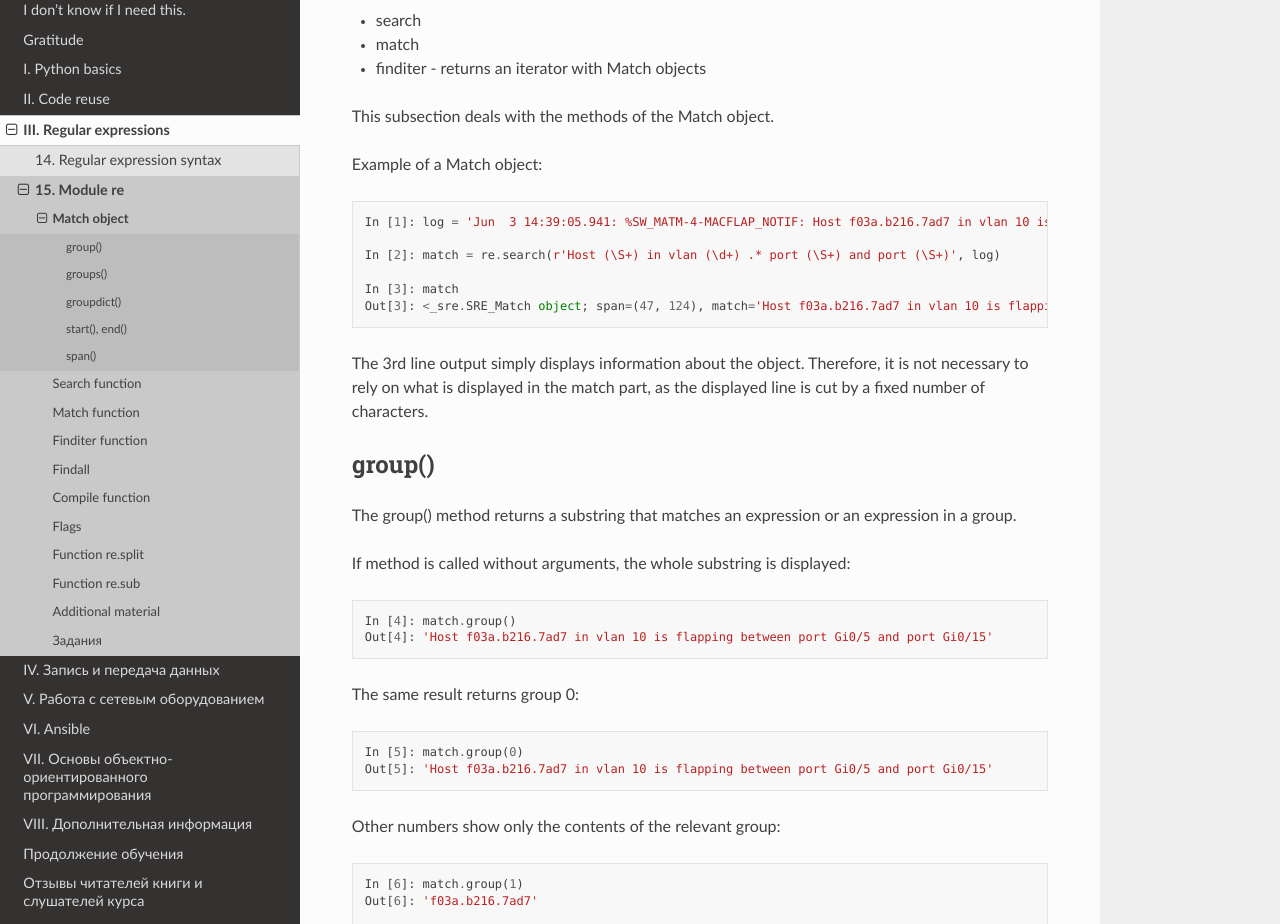
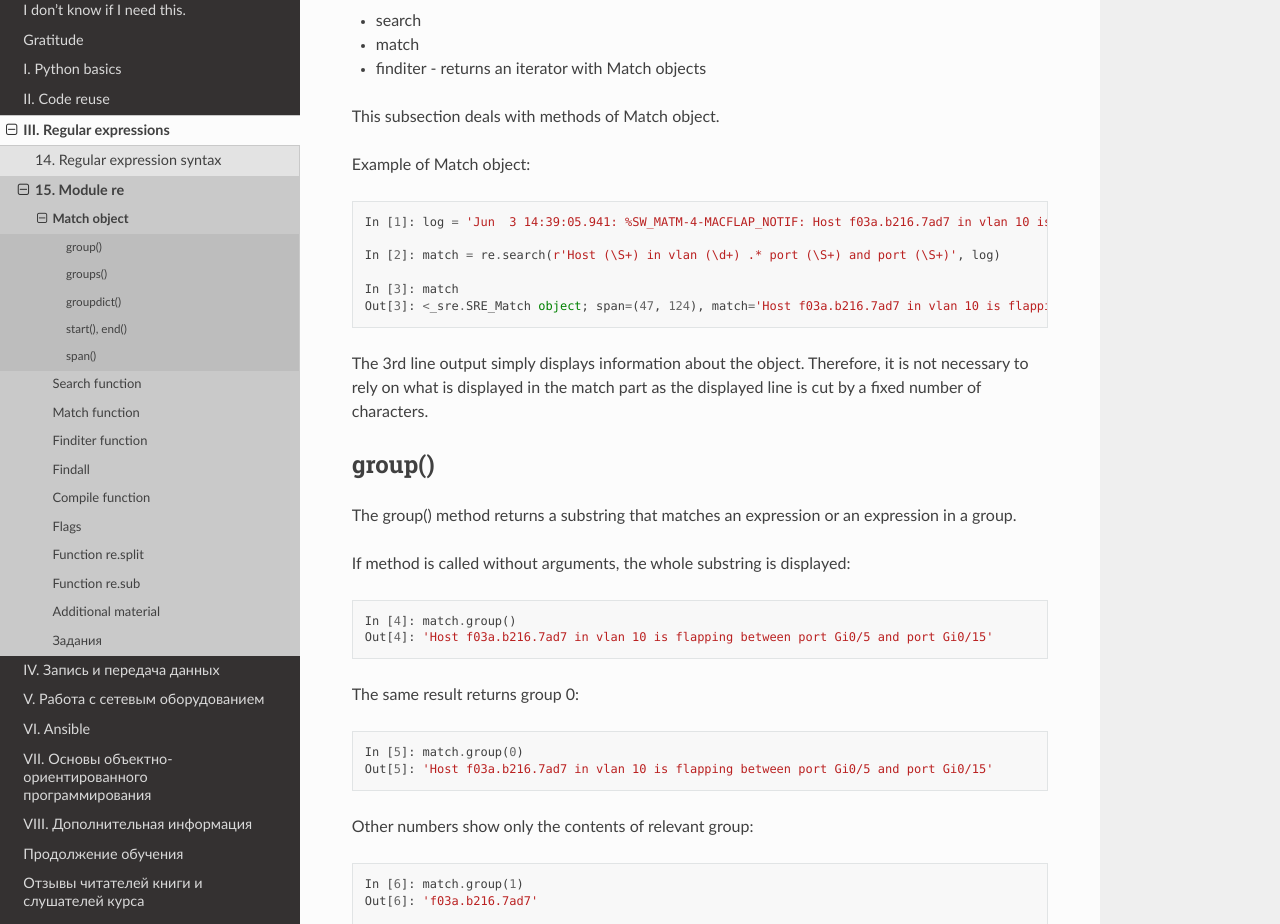
Before and after one commit to Aidar5/nattoeng, a Sphinx documentation site: the page built from docs/source/book/15_module_re/match_object.rst, in a window 1280 px wide and 1400 px high. Shown: the part 246-1170 px from the top of the window. Built offline with Sphinx 7.4.7 and the Read the Docs theme 2.0.0, drawn with Linux system fonts in a browser that asks for light colours; pages that are not in the unit, such as notebooks, are missing from menus; some of the changed text lies outside the part shown.

Commit message:
Update match_object.rst

```diff
--- a/docs/source/book/15_module_re/match_object.rst
+++ b/docs/source/book/15_module_re/match_object.rst
@@ -7,9 +7,9 @@ In **re** module, several functions return Match object if a match is found:
 * match
 * finditer - returns an iterator with Match objects
 
-This subsection deals with the methods of the Match object.
+This subsection deals with methods of Match object.
 
-Example of a Match object:
+Example of Match object:
 
 .. code:: python
 
@@ -20,7 +20,7 @@ Example of a Match object:
     In [3]: match
     Out[3]: <_sre.SRE_Match object; span=(47, 124), match='Host f03a.b216.7ad7 in vlan 10 is flapping betwee>'
 
-The 3rd line output simply displays information about the object. Therefore, it is not necessary to rely on what is displayed in the match part, as the displayed line is cut by a fixed number of characters.
+The 3rd line output simply displays information about the object. Therefore, it is not necessary to rely on what is displayed in the match part as the displayed line is cut by a fixed number of characters.
 
 group()
 ^^^^^^^
@@ -41,7 +41,7 @@ The same result returns group 0:
     In [5]: match.group(0)
     Out[5]: 'Host f03a.b216.7ad7 in vlan 10 is flapping between port Gi0/5 and port Gi0/15'
 
-Other numbers show only the contents of the relevant group:
+Other numbers show only the contents of relevant group:
 
 .. code:: python
 
@@ -98,7 +98,7 @@ If group describes a part of the template and there are more than one match, the
     In [17]: match.group(1)
     Out[17]: 'b216.'
 
-This is because the phrase in brackets describes four letters or numbers, dot and then there is a  plus. Accordingly, the first and the second part of the MAC address matched to expression in parentheses. But only the last expression is remembered and returned.
+This is because expression in brackets describes four letters or numbers, dot and then there is a  plus. Accordingly, the first and the second part of the MAC address matched to expression in parentheses. But only the last expression is remembered and returned.
 
 If named groups are used in the expression, the group name can be passed to group() method and the corresponding substring can be obtained:
 
@@ -150,7 +150,7 @@ The group() method returns a tuple with strings in which the elements are those
 
 The group method has an optional parameter  - default. It works when anything that comes into the group is optional.
 
-For example, with this line, the match will be in both the first group and the second:
+For example, with this line the match will be in both the first group and the second:
 
 .. code:: python
 
@@ -172,7 +172,7 @@ If there is nothing in the line after the space, nothing will get into the group
     In [32]: match.groups()
     Out[32]: ('100', None)
 
-Accordingly, for the second group, the value is None.
+Accordingly, for the second group the value is None.
 
 If group() method is given a default value, it will be returned instead of None:
 
@@ -229,7 +229,7 @@ If the methods are called without arguments, they return indexes for whole match
     In [45]: line[match.start():match.end()]
     Out[45]: '10     aab1.a1a1.a5d3    FastEthernet0/1'
 
-You can transfer number or name of the group to methods. Then they return the indexes for this group:
+You can transfer number or name of the group to methods. Then they return indexes for this group:
 
 .. code:: python
 
```
